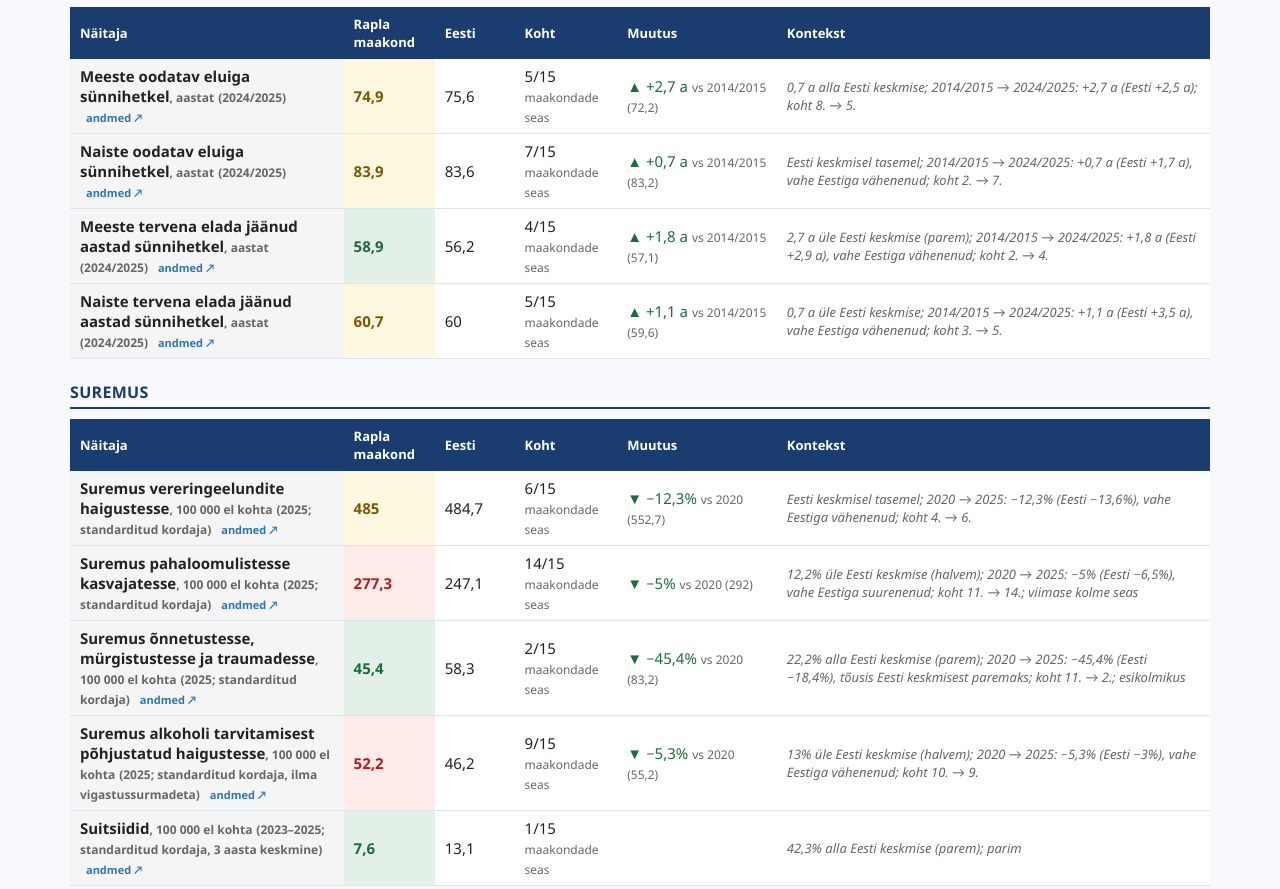
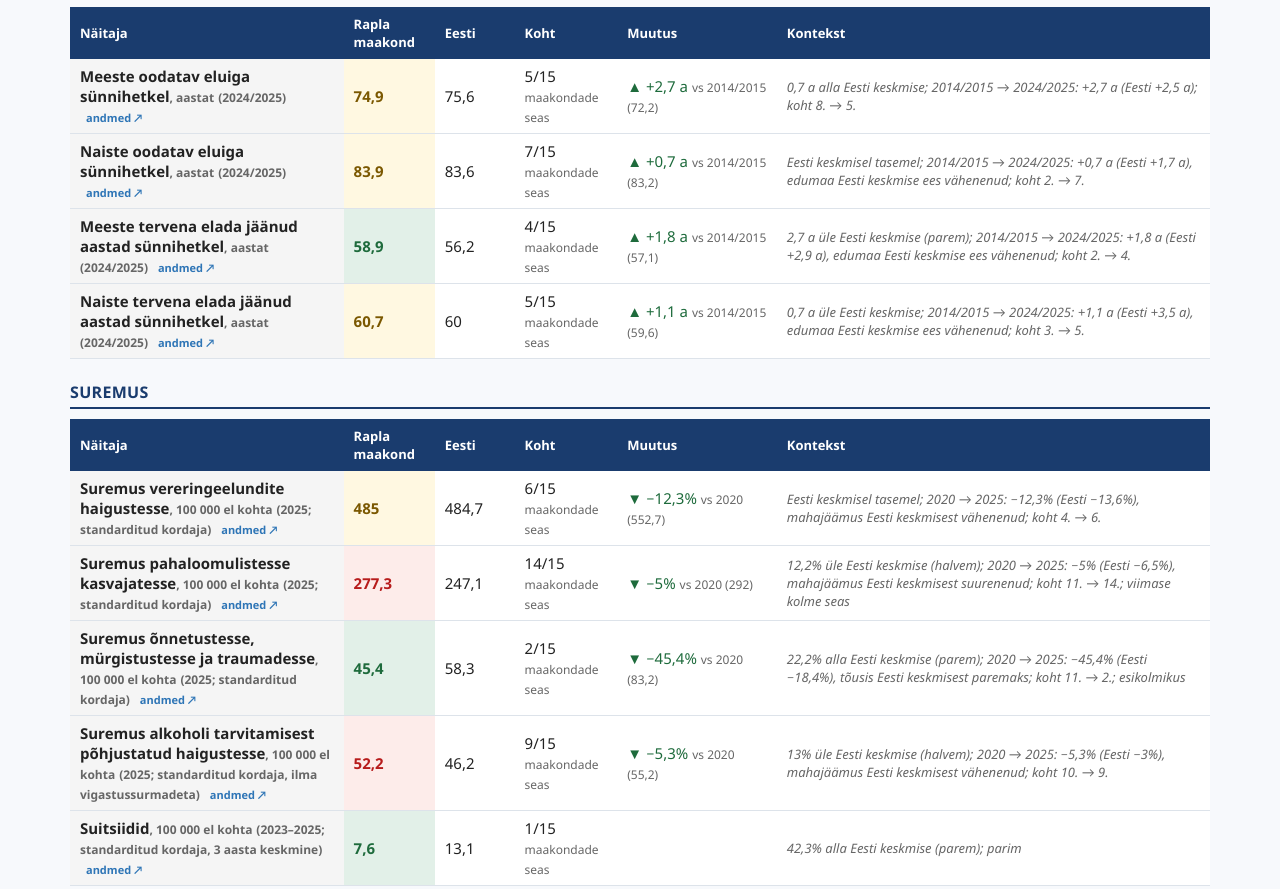
Before and after one commit to evelintahtvali-ops/Maakondade-ja-KOV-n-itajad, a plain HTML site: page site/index.html in a window 1280 px wide. Shown: the part 702-1591 px from the top of the page. Drawn offline with Linux system fonts and the light colour scheme.

Commit message:
Konteksti sõnastus: edumaa ja mahajäämus
Co-Authored-By: Claude Opus 5.5 <noreply@anthropic.com>
Claude-Session: https://claude.ai/code/session_01FLjcjWmXEAtoupNHuBoYup

```diff
--- a/site/index.html
+++ b/site/index.html
@@ -172,8 +172,12 @@ function context(ind, v, ri, name){
       if (crossed && gapNow>tol && gapThen>tol) {
         const nowBetter = ind.higher_is_better==null ? null : (ind.higher_is_better ? v>ind.eesti : v<ind.eesti);
         t += nowBetter==null ? ', ületas Eesti keskmise' : (nowBetter ? ', tõusis Eesti keskmisest paremaks' : ', langes Eesti keskmisest halvemaks');
-      } else if (gapNow < gapThen - tol) t += ', vahe Eestiga vähenenud';
-      else if (gapNow > gapThen + tol) t += ', vahe Eestiga suurenenud';
+      } else if (Math.abs(gapNow-gapThen) > tol) {
+        const shrank = gapNow < gapThen;
+        const ahead = ind.higher_is_better==null ? null : (ind.higher_is_better ? v>ind.eesti : v<ind.eesti);
+        const noun = ahead==null ? 'vahe Eestiga' : (ahead ? 'edumaa Eesti keskmise ees' : 'mahajäämus Eesti keskmisest');
+        t += `, ${noun} ${shrank?'vähenenud':'suurenenud'}`;
+      }
     }
     parts.push(t);
     if (ind.higher_is_better!=null){
```
